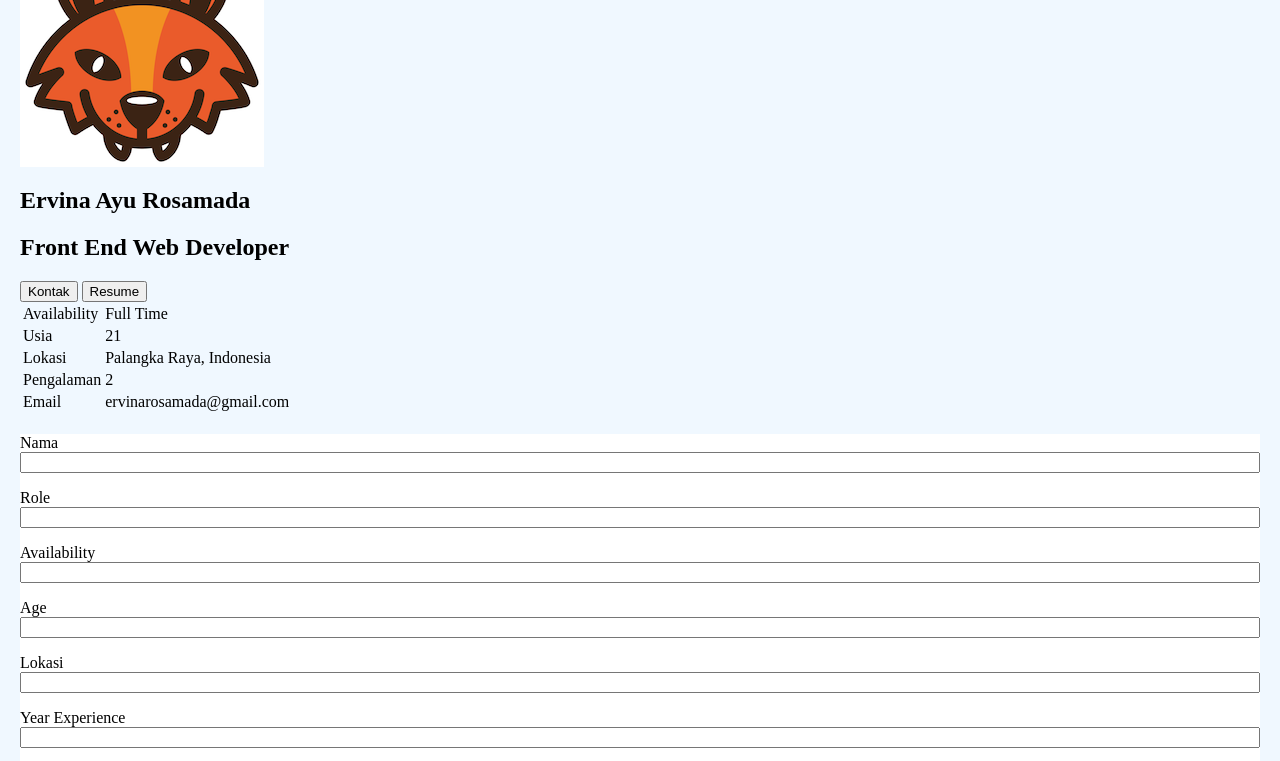
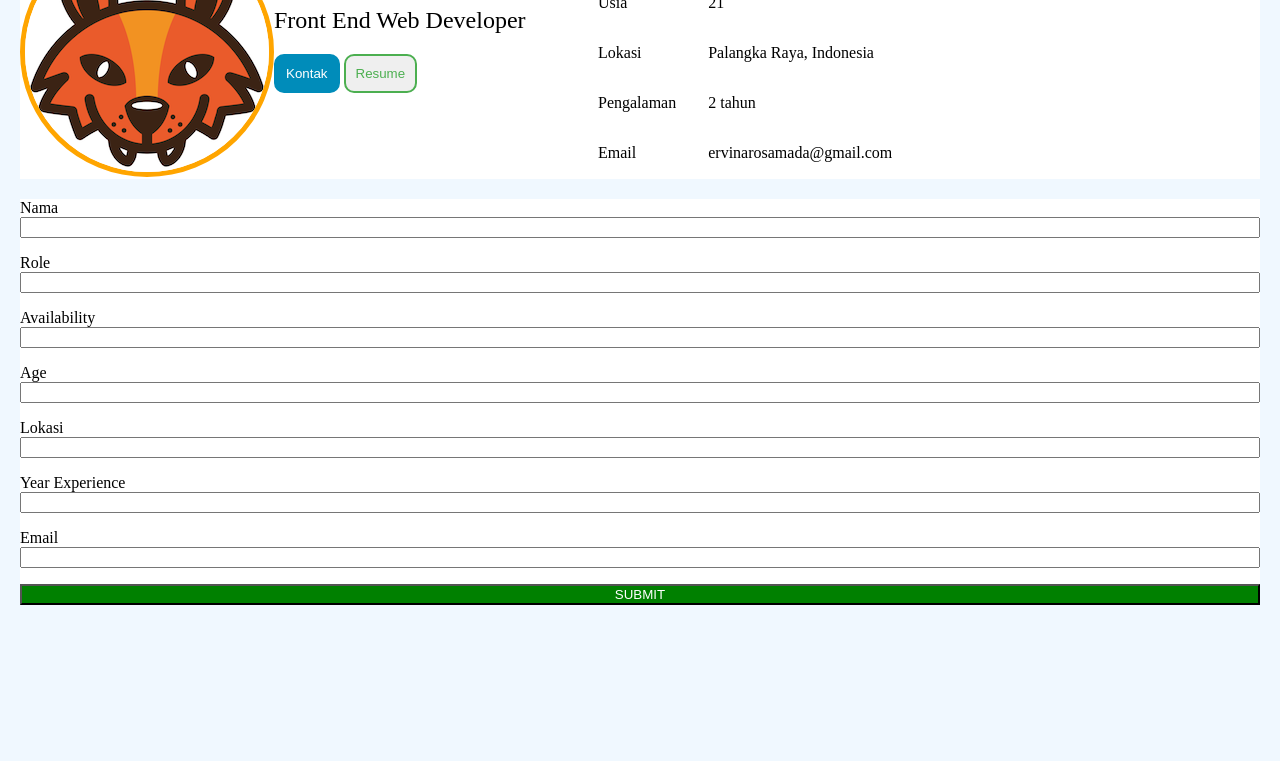
Before and after one commit to rvinarar/046_ErvinaAyuRosamada_WebBatch8Prakerja, a plain HTML site: page Sesi 3/Tugas3/tugas3.html in a window 1280 px wide. Shown: the part 151-912 px from the top of the page. After the commit the page ends 800 px from the top, so only its background shows below. Drawn offline with Linux system fonts and the light colour scheme.

Commit message:
modified folder Tugas 3

```diff
--- a/Sesi 3/Tugas3/tugas3.css
+++ b/Sesi 3/Tugas3/tugas3.css
@@ -31,7 +31,12 @@ nav ul li a:hover {
   background-color: aliceblue;
 }
 
-section {
+#section1 {
+  margin: 20px;
+  background: white;
+}
+
+section{
   margin: 20px;
 }
 
--- a/Sesi 3/Tugas3/tugas3.html
+++ b/Sesi 3/Tugas3/tugas3.html
@@ -15,46 +15,65 @@
             </ul>
         </nav>
 
-        <section>
-            <div id="profile">
-                <div class="profile-photo">
-                    <img src="hacktiv8.png" alt="foto profil">
+        <div id="Section1" class="flex-container"
+        style="display: flex;">
+                <div class="item1" id="profile-photo">
+                    <img
+                    style="
+                        border-radius: 50%;
+                        border: 5px solid orange;
+                    "
+                    src="hacktiv8.png" alt="foto profil">
                 </div>
-                <div class="profile-text">
+                <div class="item2" id="profile-text">
                     <h1>Ervina Ayu Rosamada</h1>
-                    <h2>Front End Web Developer</h2>
+                    <h2 style="font-weight: lighter;">Front End Web Developer</h2>
                     <div class="action">
-                        <button>Kontak</button>
-                        <button>Resume</button>
+                        <button
+                        style="
+                        background-color: #008CBA;
+                        border-radius: 10px;
+                        padding: 10px 10px;
+                        border: 2px solid #008CBA;
+                        color: white;
+                        "
+                        >Kontak</button>
+                        <button
+                        style="
+                        border-radius: 10px;
+                        padding: 10px 10px;
+                        border: 2px solid #4CAF50;
+                        color: #4CAF50;
+                        "
+                        >Resume</button>
                     </div>
-                </div>
             </div>
 
-            <div id="detail">
+            <div class="item3" id="detail">
                 <table>
                     <tr>
-                        <td>Availability</td>
-                        <td>Full Time</td>
+                        <td style="padding: 15px;">Availability</td>
+                        <td style="padding: 15px;">Full Time</td>
                     </tr>
                     <tr>
-                        <td>Usia</td>
-                        <td>21</td>
+                        <td style="padding: 15px;">Usia</td>
+                        <td style="padding: 15px;">21</td>
                     </tr>
                     <tr>
-                        <td>Lokasi</td>
-                        <td>Palangka Raya, Indonesia</td>
+                        <td style="padding: 15px;">Lokasi</td>
+                        <td style="padding: 15px;">Palangka Raya, Indonesia</td>
                     </tr>
                     <tr>
-                        <td>Pengalaman</td>
-                        <td>2</td>
+                        <td style="padding: 15px;">Pengalaman</td>
+                        <td style="padding: 15px;">2 tahun</td>
                     </tr>
                     <tr>
-                        <td>Email</td>
-                        <td>ervinarosamada@gmail.com</td>
+                        <td style="padding: 15px;">Email</td>
+                        <td style="padding: 15px;">ervinarosamada@gmail.com</td>
                     </tr>
                 </table>
             </div>
-        </section>
+        </div>
 
         <section>
             <form action="return false;">
```
